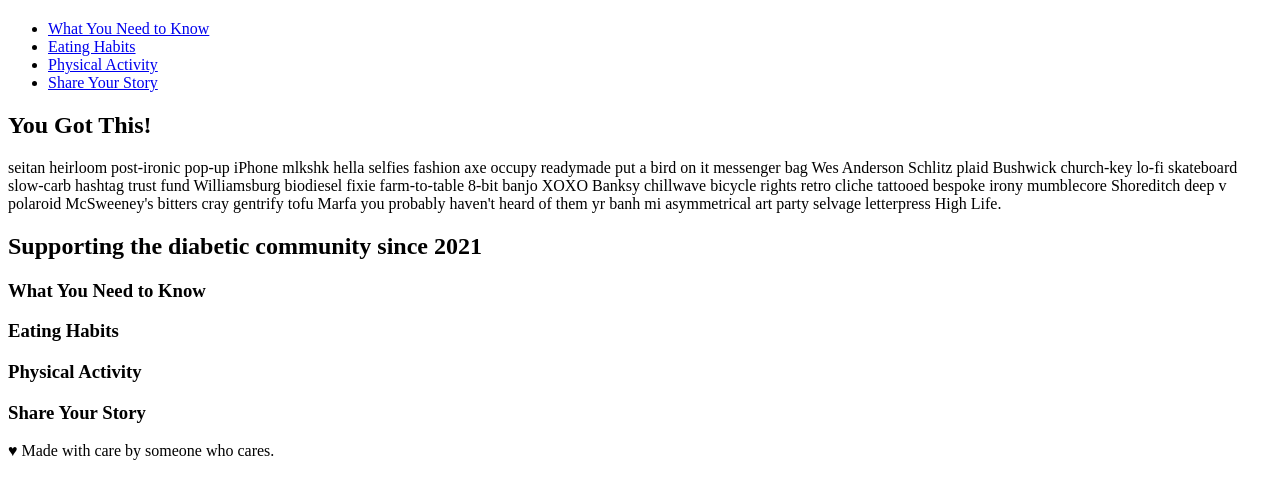
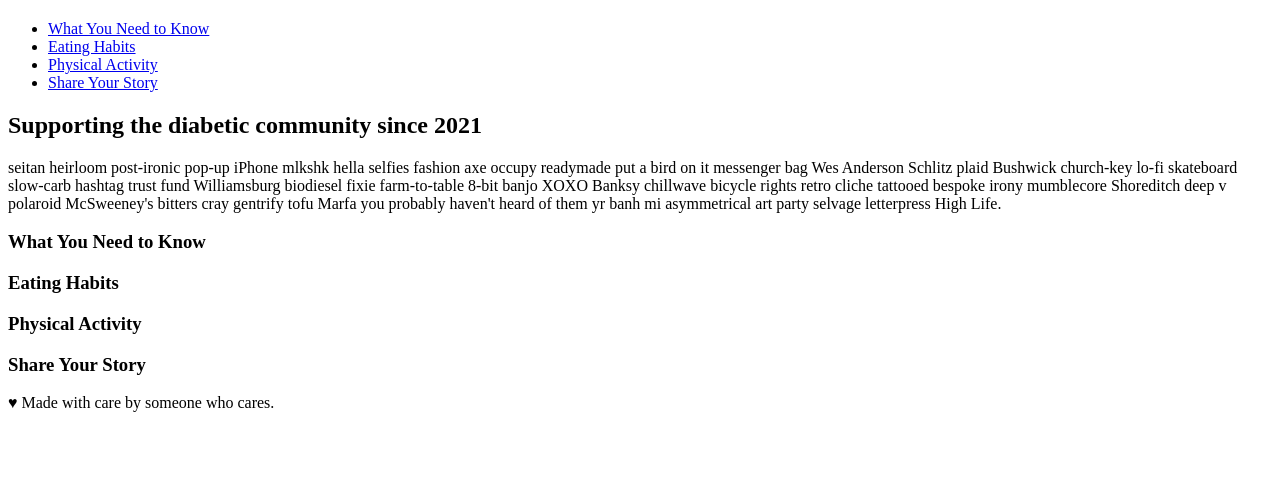
Before and after one commit to Shygois/dia-beat-it, a plain HTML site: page index.html in a window 1280 px wide. Shown: the part 60-558 px from the top of the page. Drawn offline with Linux system fonts and the light colour scheme.

Commit message:
updated text in hero-section

```diff
--- a/index.html
+++ b/index.html
@@ -33,13 +33,11 @@
 
     <!-- hero/jumbotron -->
     <section>
-        <h2>You Got This!</h2>
+        <h2>Supporting the diabetic community since 2021</h2>
             <p>
                 seitan heirloom post-ironic pop-up iPhone mlkshk hella selfies fashion axe occupy readymade put a bird on it messenger bag Wes Anderson Schlitz plaid Bushwick church-key lo-fi skateboard slow-carb hashtag trust fund Williamsburg biodiesel fixie farm-to-table 8-bit banjo XOXO Banksy chillwave bicycle rights retro cliche tattooed bespoke irony mumblecore Shoreditch deep v polaroid McSweeney's bitters cray gentrify tofu Marfa you probably haven't heard of them yr banh mi asymmetrical art party selvage letterpress High Life.
             </p>
     </section>
-
-    <h2>Supporting the diabetic community since 2021</h2>
 
     <!-- "What  you need to know" section -->
     <section>
```
